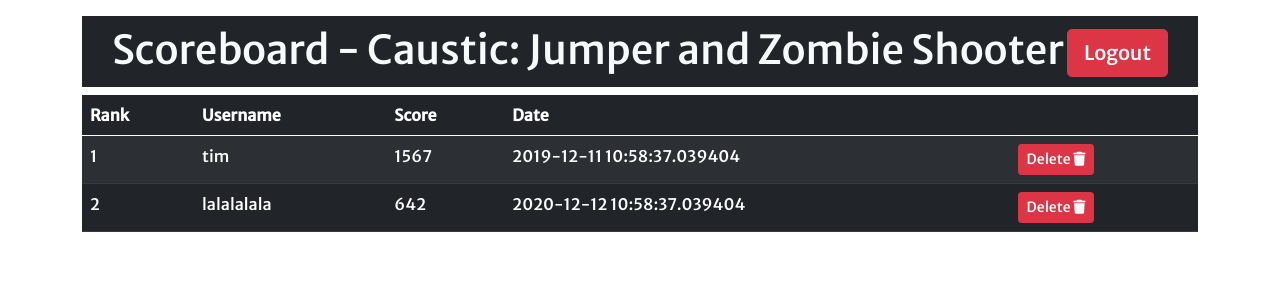
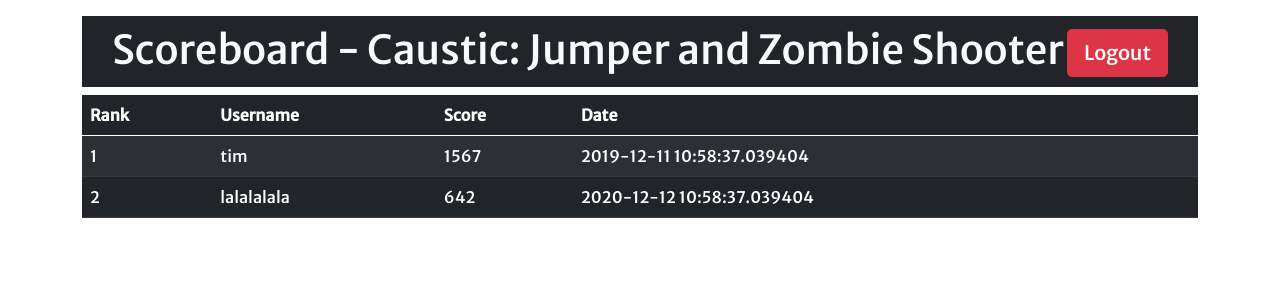
Before and after one commit to Summry/2515_pygame_project, a Flask app: a page that uses templates/user.html in a window 1280 px wide. Shown: the top 300 px of the page. Run offline with Flask 2, Linux system fonts and the light colour scheme; the visitor is signed in with stand-in values (Sample User, id 1).

Commit message:
Added delete buttons for users in sessions

```diff
--- a/templates/user.html
+++ b/templates/user.html
@@ -51,10 +51,16 @@
         <td scope="col">{{scores[i].username}}</td>
         <td scope="col">{{scores[i].score}}</td>
         <td scope="col">{{scores[i].date}}</td>
-
-        <form action="/delete" method="POST">
-          <th><Button type="submit" class="btn btn-danger btn-sm">Delete <i class="fa fa-trash"></i></th>
-        </form>
+        {% if scores[i].username == session.username %}
+        <td scope="col">
+          <form action="/delete" method="POST">
+            <input type="hidden" name="id" value="{{scores[i].id}}">
+            <button type="submit" class="btn btn-danger btn-sm">Delete <i class="fa fa-trash"></i></button>
+          </form>
+        </td>
+        {% else %}
+        <td scope="col"></td>
+        {% endif %}
       </tr>
       {% endfor %}
     </tbody>
```
